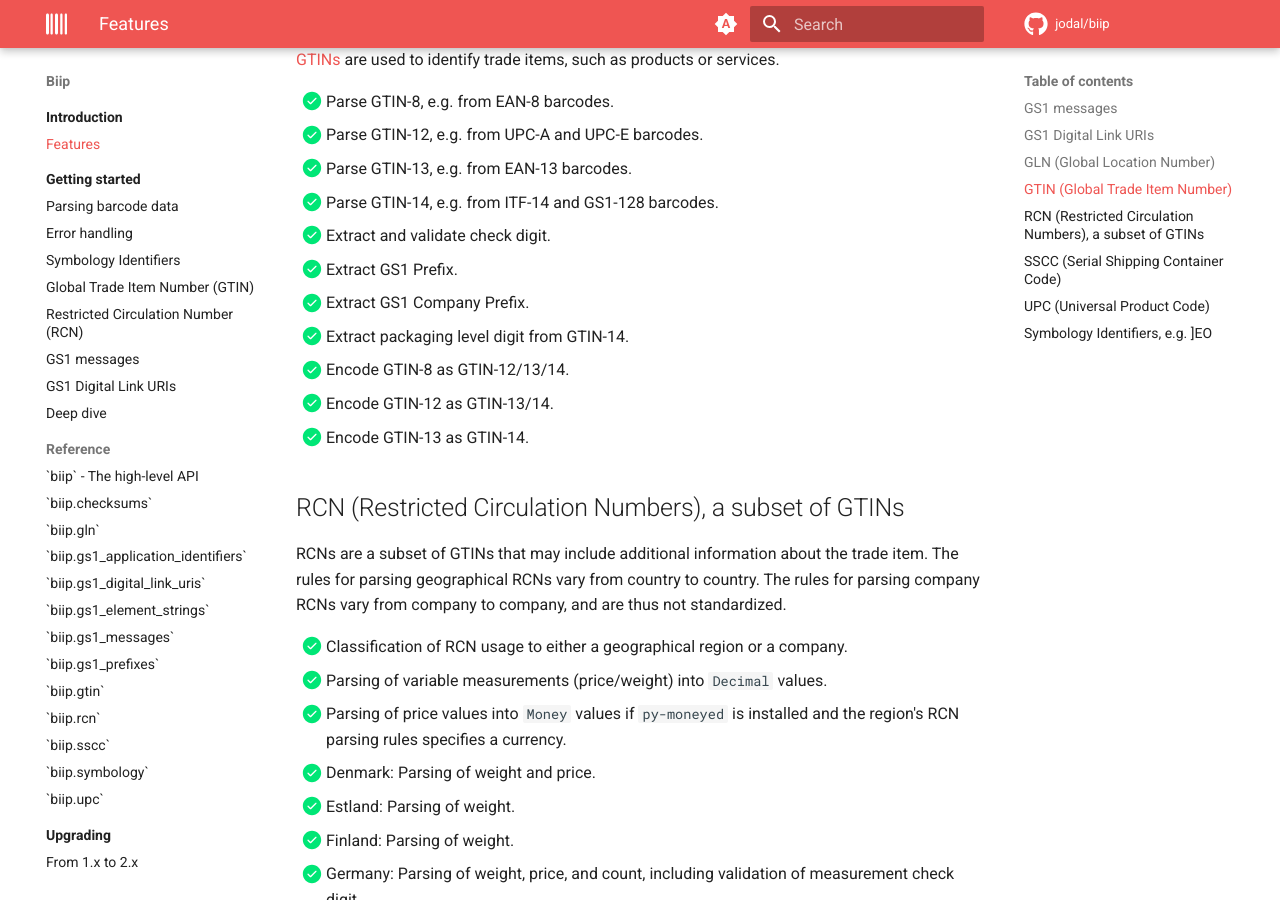
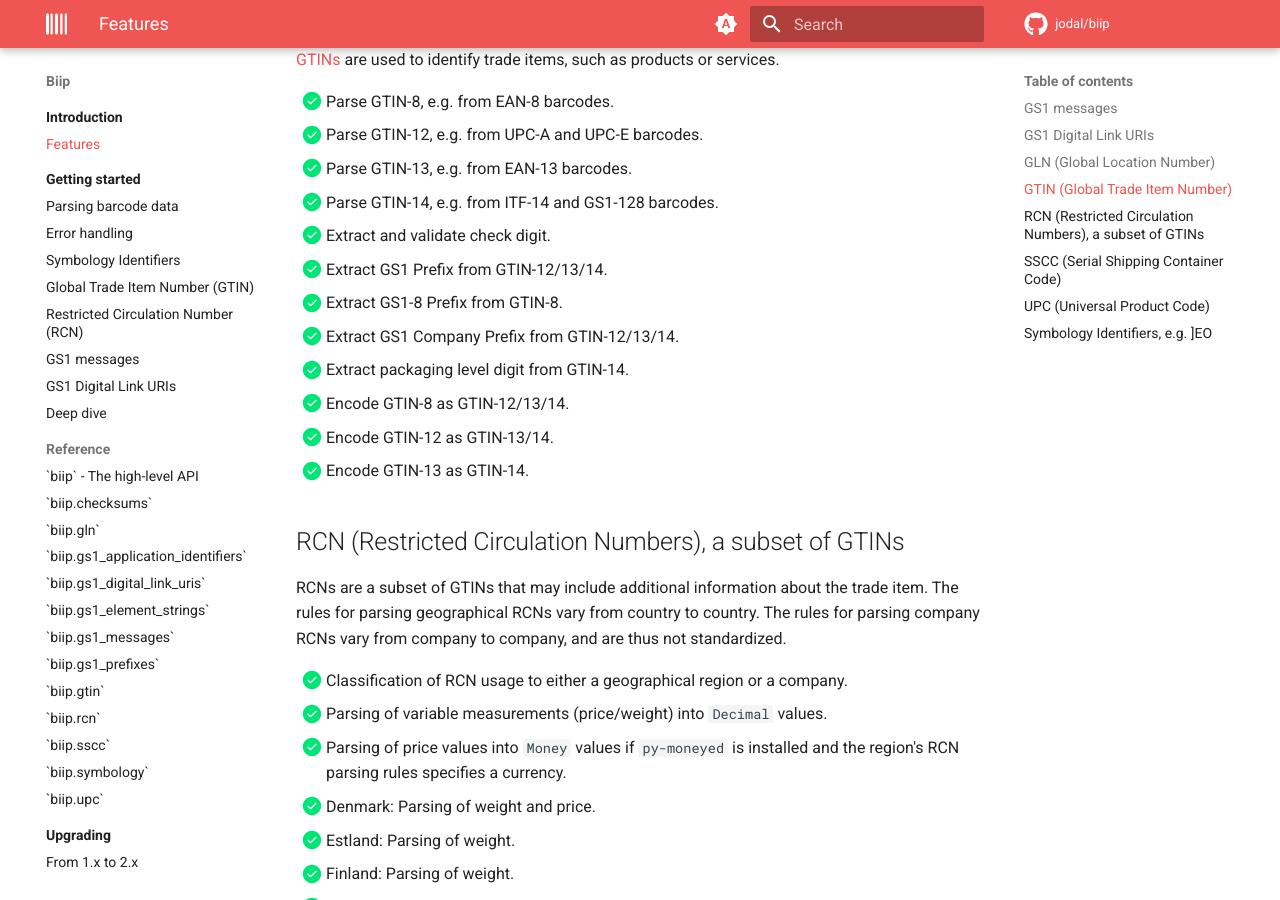
Before and after one commit to jodal/biip, an MkDocs documentation site: the page built from docs/features.md, in a window 1280 px wide and 900 px high, scrolled down 1829 px. Built offline with MkDocs 1.6.1 and Material for MkDocs 9.7.7, drawn with Linux system fonts in a browser that asks for light colours; comment, search, counter and statistics services are not loaded.

Commit message:
Update features list

```diff
--- a/docs/features.md
+++ b/docs/features.md
@@ -75,8 +75,9 @@ identify trade items, such as products or services.
 - [x] Parse GTIN-13, e.g. from EAN-13 barcodes.
 - [x] Parse GTIN-14, e.g. from ITF-14 and GS1-128 barcodes.
 - [x] Extract and validate check digit.
-- [x] Extract GS1 Prefix.
-- [x] Extract GS1 Company Prefix.
+- [x] Extract GS1 Prefix from GTIN-12/13/14.
+- [x] Extract GS1-8 Prefix from GTIN-8.
+- [x] Extract GS1 Company Prefix from GTIN-12/13/14.
 - [x] Extract packaging level digit from GTIN-14.
 - [x] Encode GTIN-8 as GTIN-12/13/14.
 - [x] Encode GTIN-12 as GTIN-13/14.
```
